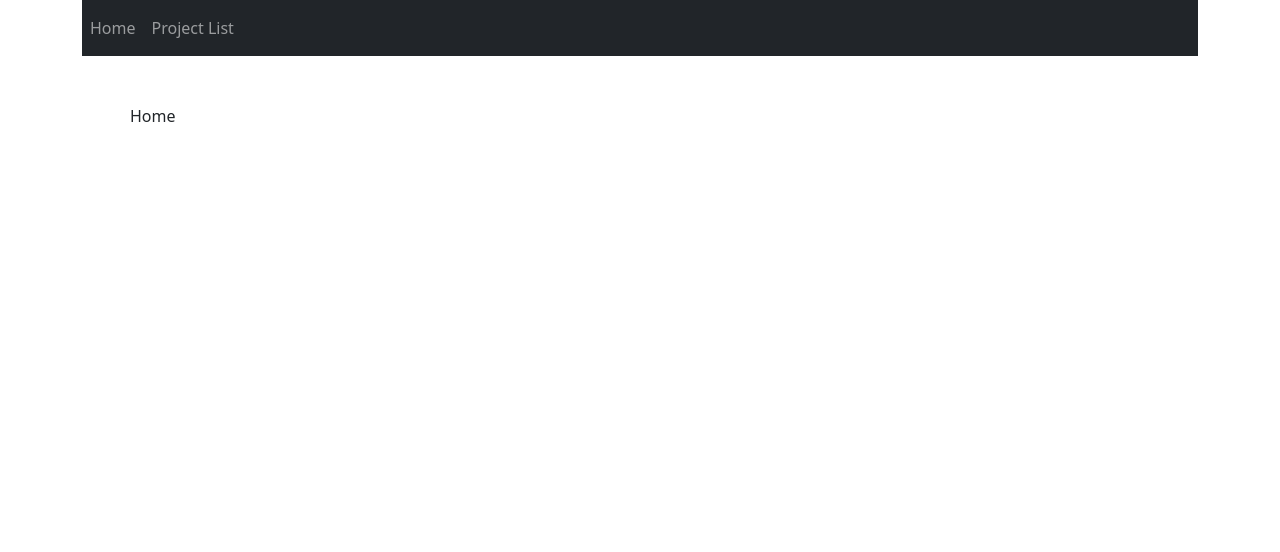
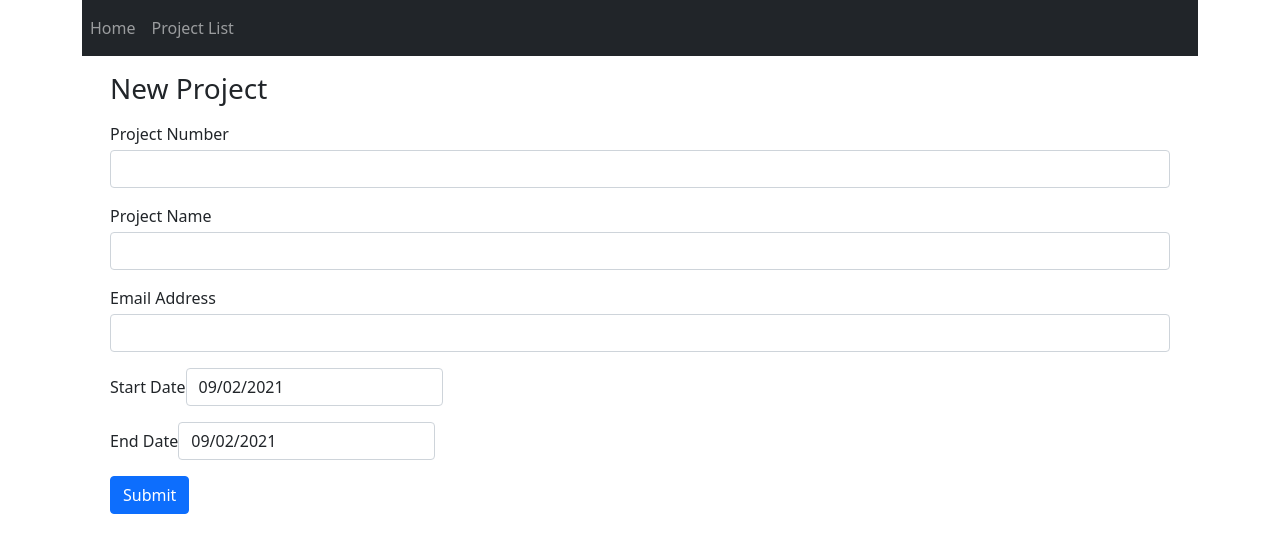
Before and after one commit to dunghd/create-react-ts-from-scratch, a React app: page /new-project in a window 1280 px wide. Before the commit this address led to /home. Shown: the top 552 px of the page. Built offline with nearby package versions, Linux system fonts and the light colour scheme.

Commit message:
- Implement New Project, Update Project

```diff
--- a/src/App.tsx
+++ b/src/App.tsx
@@ -32,12 +32,15 @@ const App = () => {
       <BrowserRouter>
         <Container>
           <NavRoutes tabs={MainTabs} />
-          <Container className="p-5">
+          <Container className="p-3">
             <Switch>
               <Route exact path="/project-list">
                 <ProjectList />
               </Route>
               <Route path="/project-list/:id">
+                <ProjectDetail />
+              </Route>
+              <Route path="/new-project">
                 <ProjectDetail />
               </Route>
               <Route path="/home" exact>
--- a/src/common/QueryKeys.ts
+++ b/src/common/QueryKeys.ts
@@ -1,2 +1,4 @@
-export const GET_ALL_PROJECT_KEY = 'projects';
-export const GET_PROJECT_BY_ID_KEY = 'project-by-id';
+export const GET_ALL_PROJECT_KEY = "projects";
+export const GET_PROJECT_BY_ID_KEY = "project-by-id";
+export const POST_PROJECT = "post-project";
+export const PUT_PROJECT = "put-project";
--- a/src/common/components/controls/FormikDatePicker.tsx
+++ b/src/common/components/controls/FormikDatePicker.tsx
@@ -11,19 +11,21 @@ type FormikDatePickerProps = {
 const FormikDatePicker = (props: FormikDatePickerProps) => {
   const [field] = useField(props);
   const { setFieldValue } = useFormikContext();
+  const selectedDate = field.value ? new Date(field.value) : new Date();
 
-  console.log(`date 1: `, field.value);
-  console.log(`date 2: `, new Date(field.value));
-
-  return <div className="form-group">
-    <label htmlFor={props.name} className="mb-1">{props.label}</label>
-    <DatePicker
-      selected={new Date(field.value)}
-      onSelect={(e) => setFieldValue(props.name, e)}
-      onChange={(e) => setFieldValue(props.name, e)}
-      className="form-control"
-    />
-  </div>;
+  return (
+    <div className="form-group">
+      <label htmlFor={props.name} className="mb-1">
+        {props.label}
+      </label>
+      <DatePicker
+        selected={selectedDate}
+        onSelect={(e) => setFieldValue(props.name, e)}
+        onChange={(e) => setFieldValue(props.name, e)}
+        className="form-control"
+      />
+    </div>
+  );
 };
 
 export default FormikDatePicker;
--- /dev/null
+++ b/src/common/interfaces/IUrlParams.ts
@@ -0,0 +1,3 @@
+export interface IUrlParams {
+  id: string;
+}
--- /dev/null
+++ b/src/hooks/useAddProject.ts
@@ -0,0 +1,14 @@
+import { AxiosResponse } from "axios";
+import { useMutation, UseMutationResult } from "react-query";
+import axiosInstance from "../common/axios";
+import { CONFIG } from "../common/Configuration";
+import { POST_PROJECT } from "../common/QueryKeys";
+import { IProject } from "../models/IProject";
+
+export default function useAddProject(): UseMutationResult<any, Error> {
+  return useMutation(POST_PROJECT, (newProject: IProject) =>
+    axiosInstance
+      .post(`${CONFIG.API_BASE_URL}/projects`, newProject)
+      .then((res: AxiosResponse<IProject>) => res.data)
+  );
+}
--- /dev/null
+++ b/src/hooks/useUpdateProject.ts
@@ -0,0 +1,17 @@
+import { AxiosResponse } from "axios";
+import { useMutation, UseMutationResult } from "react-query";
+import axiosInstance from "../common/axios";
+import { CONFIG } from "../common/Configuration";
+import { PUT_PROJECT } from "../common/QueryKeys";
+import { IProject } from "../models/IProject";
+
+export default function useUpdateProject(): UseMutationResult<any, Error> {
+  return useMutation(PUT_PROJECT, (updatedProject: IProject) =>
+    axiosInstance
+      .put(
+        `${CONFIG.API_BASE_URL}/projects/${updatedProject.id}`,
+        updatedProject
+      )
+      .then((res: AxiosResponse<IProject>) => res.data)
+  );
+}
--- a/src/index.tsx
+++ b/src/index.tsx
@@ -7,5 +7,5 @@ ReactDOM.render(
   <React.StrictMode>
     <App />
   </React.StrictMode>,
-  document.getElementById('root')
+  document.getElementById("root")
 );
--- a/src/screens/ProjectDetail/ProjectDetail.tsx
+++ b/src/screens/ProjectDetail/ProjectDetail.tsx
@@ -1,13 +1,16 @@
 import { ErrorMessage, Form, Formik, useField } from "formik";
 import React from "react";
-import { Row } from "react-bootstrap";
+import { Container, Row } from "react-bootstrap";
 import Button from "react-bootstrap/Button";
 import { useParams } from "react-router-dom";
 import * as Yup from "yup";
 import CommonSpinner from "../../common/components/CommonSpinner";
 import FormikDatePicker from "../../common/components/controls/FormikDatePicker";
 import FormikTextInput from "../../common/components/controls/FormikTextInput";
+import { IUrlParams } from "../../common/interfaces/IUrlParams";
+import useAddProject from "../../hooks/useAddProject";
 import useProjectById from "../../hooks/useProjectById";
+import useUpdateProject from "../../hooks/useUpdateProject";
 import { IProject } from "../../models/IProject";
 
 const MyCheckbox = ({ children, ...props }: any) => {
@@ -16,7 +19,12 @@ const MyCheckbox = ({ children, ...props }: any) => {
   return (
     <div>
       <label className="form-check-label">
-        <input className="form-check-input" type="checkbox" {...field} {...props} />
+        <input
+          className="form-check-input"
+          type="checkbox"
+          {...field}
+          {...props}
+        />
         {children}
       </label>
       <ErrorMessage name={props.name} component="div" className="text-danger" />
@@ -37,11 +45,20 @@ const MySelect = ({ label, ...props }: any) => {
 };
 
 const ProjectDetail = () => {
-  const { id } = useParams<any>();
-  const { data = {} as IProject, isLoading } = useProjectById(id);
+  const { id: prjId } = useParams<IUrlParams>();
+  let data = {} as IProject,
+    isLoading = false;
+
+  if (prjId) {
+    ({ data, isLoading } = useProjectById(prjId));
+  }
+
+  const addPrjMutation = useAddProject();
+  const updatePrjMutation = useUpdateProject();
 
   return (
-    <>
+    <Container>
+      <h3 className="mb-3">{prjId ? "Update Project" : "New Project"}</h3>
       {isLoading ? (
         <CommonSpinner />
       ) : (
@@ -52,26 +69,22 @@ const ProjectDetail = () => {
               .max(15, "Must be 15 characters or less")
               .required("Required"),
             name: Yup.string()
-              .max(20, "Must be 20 characters or less")
+              .max(30, "Must be 20 characters or less")
               .required("Required"),
             customer: Yup.string()
-              .max(20, "Must be 20 characters or less")
+              .max(30, "Must be 20 characters or less")
               .required("Required"),
-            // acceptedTerms: Yup.boolean()
-            //   .required("Required")
-            //   .oneOf([true], "You must accept the terms and conditions."),
-            // jobType: Yup.string()
-            //   .oneOf(
-            //     ["designer", "development", "product", "other"],
-            //     "Invalid Job Type"
-            //   )
-            //   .required("Required"),
           })}
-          onSubmit={(values, { setSubmitting }) => {
-            setTimeout(() => {
-              alert(JSON.stringify(values, null, 2));
-              setSubmitting(false);
-            }, 400);
+          onSubmit={(values) => {
+            if (prjId) {
+              updatePrjMutation
+                .mutateAsync(values)
+                .then((data) => console.log(data));
+            } else {
+              addPrjMutation
+                .mutateAsync(values)
+                .then((data) => console.log(data));
+            }
           }}
         >
           <Form className="form-group grid">
@@ -83,11 +96,7 @@ const ProjectDetail = () => {
               />
             </Row>
             <Row className="mb-3">
-              <FormikTextInput
-                id="name"
-                label="Project Name"
-                name="name"
-              />
+              <FormikTextInput id="name" label="Project Name" name="name" />
             </Row>
             <Row className="mb-3">
               <FormikTextInput
@@ -97,28 +106,16 @@ const ProjectDetail = () => {
               />
             </Row>
             <Row className="mb-3">
-              <FormikDatePicker name="startDate" label="Start Date"/>
+              <FormikDatePicker name="startDate" label="Start Date" />
             </Row>
             <Row className="mb-3">
-              <FormikDatePicker name="endDate" label="End Date"/>
+              <FormikDatePicker name="endDate" label="End Date" />
             </Row>
-            {
-              /* <br />
-              <MySelect label="Job Type" name="jobType">
-                <option value="">Select a job type</option>
-                <option value="designer">Designer</option>
-                <option value="development">Developer</option>
-                <option value="product">Product Manager</option>
-                <option value="other">Other</option>
-              </MySelect>
-              <br />*/
-            }
-
             <Button type="submit">Submit</Button>
           </Form>
         </Formik>
       )}
-    </>
+    </Container>
   );
 };
 
--- a/src/screens/ProjectList/ProjectList.tsx
+++ b/src/screens/ProjectList/ProjectList.tsx
@@ -1,4 +1,5 @@
 import React from "react";
+import { Button } from "react-bootstrap";
 import BootstrapTable from "react-bootstrap-table-next";
 import { useHistory } from "react-router-dom";
 import CommonSpinner from "../../common/components/CommonSpinner";
@@ -88,6 +89,9 @@ const ProjectList = (): JSX.Element => {
           <BootstrapTable keyField="id" data={data || []} columns={columns} />
         </div>
       </div>
+      <Button variant="primary" onClick={() => history.push("/new-project")}>
+        New Project
+      </Button>
     </div>
   );
 };
```
Also changed, not shown: src/common/components/controls/FormikTextInput.tsx (+5 -3 lines).
